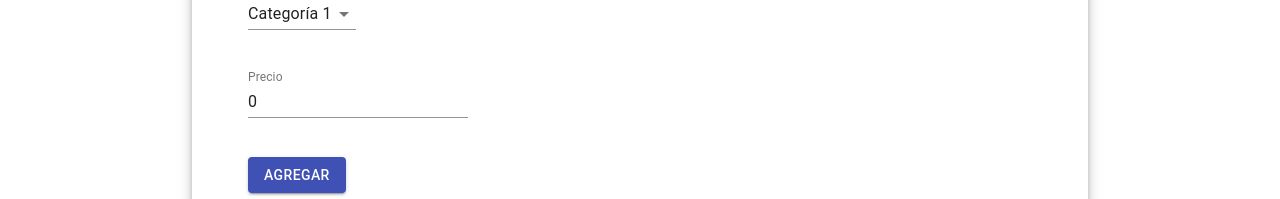
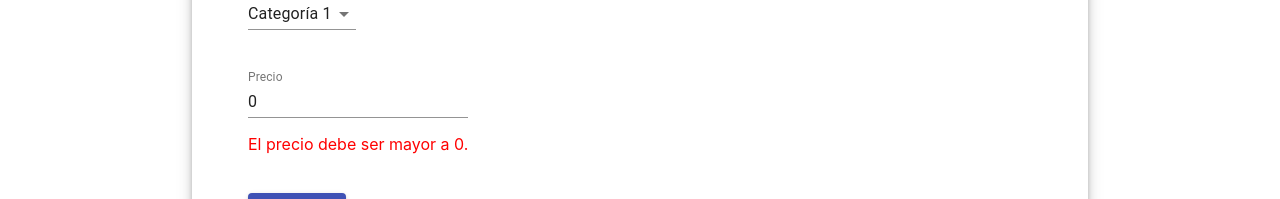
Before and after one commit to lconder/reactBasicExample, a React (Create React App) app: page / in a window 1280 px wide. Both pictures are taken after typing "Sample" into the empty fields and a click on the button "AGREGAR". Shown: the part 352-551 px from the top of the page. Built offline with nearby package versions, Linux system fonts and the light colour scheme; no server answers.

Commit message:
validator & videogame creation

```diff
--- a/src/components/Add/Add.jsx
+++ b/src/components/Add/Add.jsx
@@ -12,6 +12,7 @@ import {
 import { makeStyles } from '@material-ui/core/styles';
 import useForm from './useForm';
 import validate from './validator';
+import { save } from './service';
 
 const useStyles = makeStyles((theme) => ({
     paper: {
@@ -28,13 +29,21 @@ const useStyles = makeStyles((theme) => ({
       width: "100%",
       margin: "10% 0 0 0",
     },
+    error : {
+        color: "#ff0000"
+    }
   }));
 
 const Add = () => {
     const classes = useStyles();
-    const { handleChange, handleSubmit, values, errors } = useForm(validate);
+    const { handleChange, handleSubmit, values, errors } = useForm(
+        () => create(),
+        validate
+    );
 
-    async function create() {}
+    async function create() {
+        await save(values);
+    }
 
     return (
         <Paper elevation={6} className={classes.paper}>
@@ -55,6 +64,9 @@ const Add = () => {
                                     onChange={handleChange}
                                     value={values.name}
                                 />
+                                { errors && errors.error_name &&
+                                    (<p className={classes.error}>{errors.error_name}</p>)
+                                }
                             </div>
                             <div className={classes.inputContainer}>
                                 <InputLabel id="category-label">Categoría</InputLabel>
@@ -69,6 +81,9 @@ const Add = () => {
                                     <MenuItem value={2}>Categoría 2</MenuItem>
                                     <MenuItem value={3}>Categoría 3</MenuItem>
                                 </Select>
+                                { errors && errors.error_category &&
+                                    (<p className={classes.error}>{errors.error_category}</p>)
+                                }
                             </div>
                             <div className={classes.inputContainer}>
                                 <TextField
@@ -79,6 +94,9 @@ const Add = () => {
                                     onChange={handleChange}
                                     value={values.price}
                                 />
+                                { errors && errors.error_price &&
+                                    (<p className={classes.error}>{errors.error_price}</p>)
+                                }
                             </div>
                             <div className={classes.inputContainer}>
                                 <Button type="submit" variant="contained" color="primary">
--- a/src/components/Add/useForm.jsx
+++ b/src/components/Add/useForm.jsx
@@ -3,7 +3,7 @@ import {
     useState,
 } from 'react';
 
-const useForm = (validate) => {
+const useForm = (callback, validate) => {
 
     const [values, setValues] = useState({
         name: '',
@@ -23,9 +23,15 @@ const useForm = (validate) => {
 
     const handleSubmit = e => {
         e.preventDefault();
-        console.log("Submit");
-        validate(values);
+        setErrors(validate(values));
+        setIsSubmitting(true);
     }
+
+    useEffect(() => {
+        if(Object.keys(errors).length===0 && isSubmitting) {
+            callback();
+        }
+    }, [errors])
 
     return {
         errors,
--- a/src/components/Add/validator.jsx
+++ b/src/components/Add/validator.jsx
@@ -1,3 +1,29 @@
+import Joi from 'joi';
+
+const nameSchema = Joi.string().min(4).required();
+const categorySchema = Joi.number().min(1).max(3).required();
+const priceSchema = Joi.number().min(1).required();
+
 export default function validate(values) {
-    console.log(values);
+
+    const errors = {};
+    const { error: errorName } = nameSchema.validate(values.name);
+    const { error: errorCategory } = categorySchema.validate(values.category);
+    const { error: errorPrice } = priceSchema.validate(values.price);
+
+    if(errorName) {
+        errors.error_name = "Ingresa un nombre de al menos 4 caracteres.";
+    }
+
+    if(errorCategory) {
+        errors.error_category = "Ingresa un valor de categoría válido.";
+    }
+
+    if(errorPrice) {
+        errors.error_price = "El precio debe ser mayor a 0.";
+    }
+
+    return errors;
+
+
 }
```
